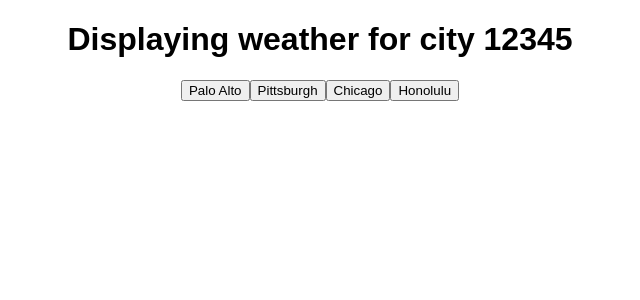
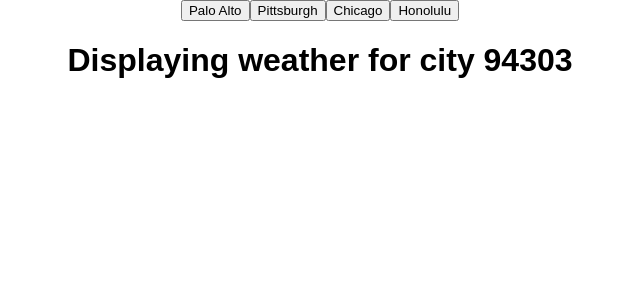
Before and after one commit to baltachtan/weather-app-js, a React (Create React App) app: page / in a window 1280 px wide. Shown: the top 300 px of the page, without its empty margins (320-960 px from the left). Built offline with nearby package versions, Linux system fonts and the light colour scheme.

Commit message:
Set up Zip code

```diff
--- a/src/App.js
+++ b/src/App.js
@@ -1,6 +1,8 @@
 import React, { Component } from 'react';
 import logo from './logo.svg';
 import './App.css';
+
+
 
 const PLACES = [
   { name: "Palo Alto", zip: "94303"},
@@ -10,20 +12,31 @@ const PLACES = [
 ];
 
 class App extends Component {
+  constructor () {
+    super ();
+    this.state = {
+      activePlace: 0,
+    };
+  }
   render() {
+    const activePlace = this.state.activePlace;
     return (
       <div className="App">
-       <WeatherDisplay zip = {"12345"} />
+
        {PLACES.map((place, index) => (
          <button
          key={index}
          onClick={() => {
-           console.log('Clicked index '+index);
+           this.setState({ activePlace: index });
          }}
          >
          {place.name}
          </button>
        ))}
+       <WeatherDisplay
+       key={activePlace}
+       zip={PLACES[activePlace].zip}
+       />
       </div>
     );
   }
```
